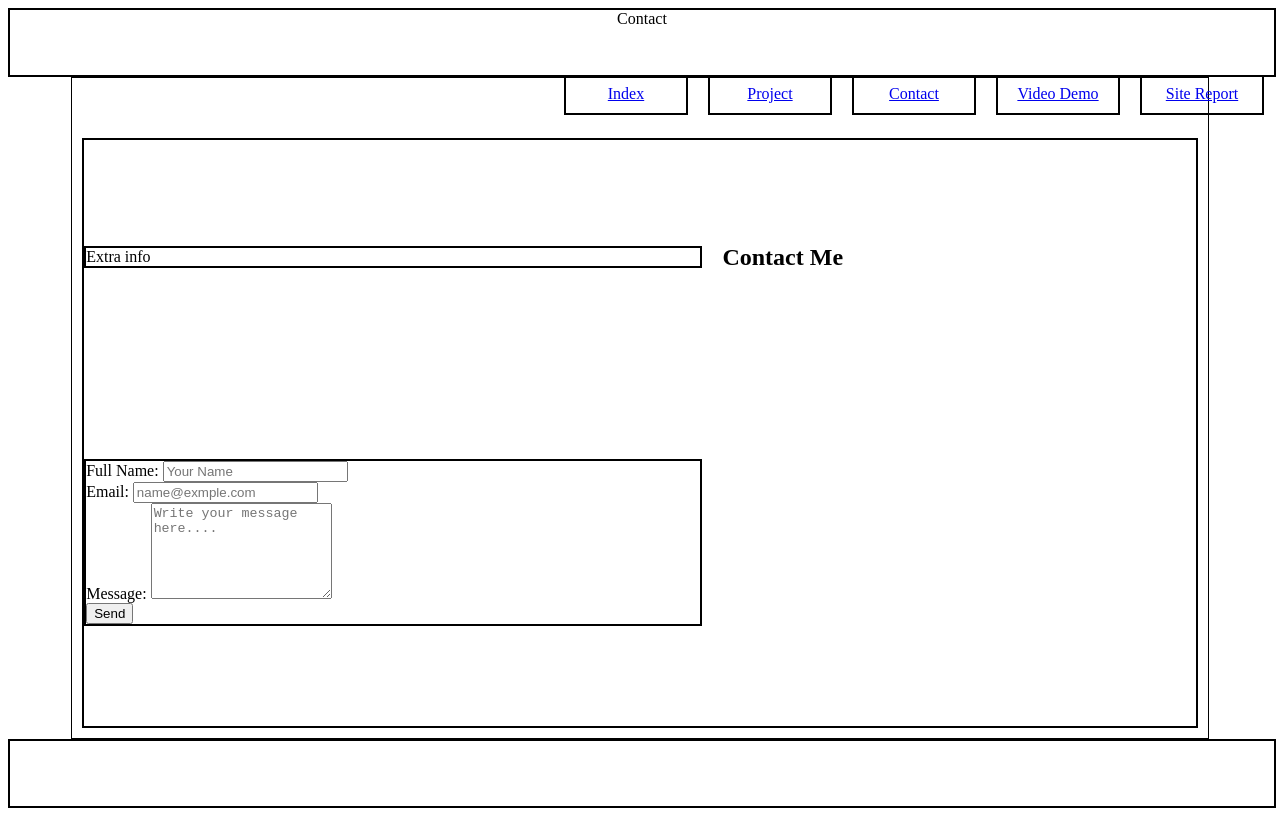
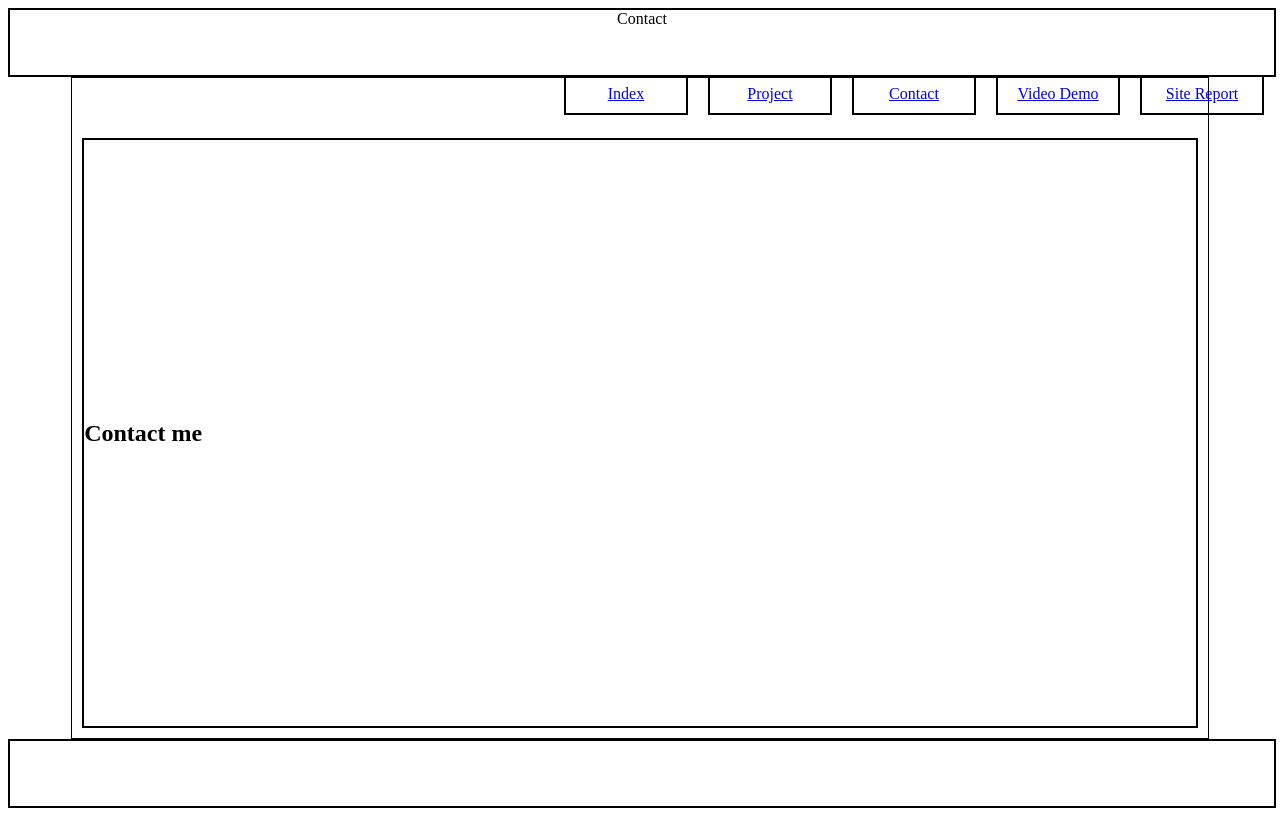
Before and after one commit to CodeMEmilk/CSY1063-Assignment-1, a plain HTML site: page contact.html in a window 1280 px wide. Drawn offline with Linux system fonts and the light colour scheme.

Commit message:
Change contact form html

```diff
--- a/contact.html
+++ b/contact.html
@@ -15,27 +15,19 @@
     </header>
     <main>
         <section class="Contact">
-            <h2> Contact Me</h2>
-            <form>
-                <div class="form-group">
-                    <div>
-                        <label for="full-name">Full Name:</label>
-                        <input type="text" id="full-name" name="full-name" placeholder="Your Name">
+            <div class="contact-box">
+                <h2>Contact me</h2>
+                <div class="contact-content">
+                    <div class="contact-left"></div>
+                    <div class="divider">
+                        <span></span>
+                        <span></span>
                     </div>
-                    <div>
-                        <label for ="email">Email:</label>
-                        <input type="email" id ="email" name ="email" placeholder="name@exmple.com">
-                    </div>
-                    <div>
-                        <label for ="message"> Message:</label>
-                        <textarea id="message" name="message" rows="6" placeholder ="Write your message here...."></textarea>
-                    </div>
-                    <div><button typer="Submit">Send</button></div>
+                    <div class="contact-right"></div>
                 </div>
-            </form>
-            <div class="Contact-side"> Extra info
-            </div>
-        </section>
+        <div class="">
+        </div>
+    </section>
     </main>
     <footer></footer>
     </body>
```
